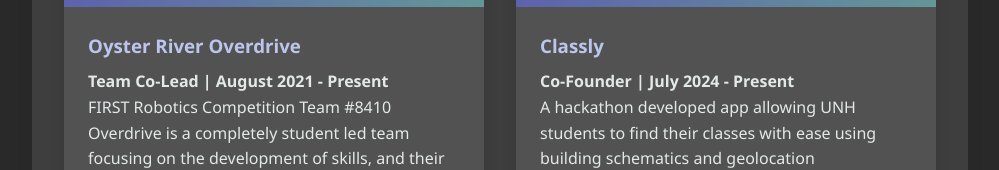
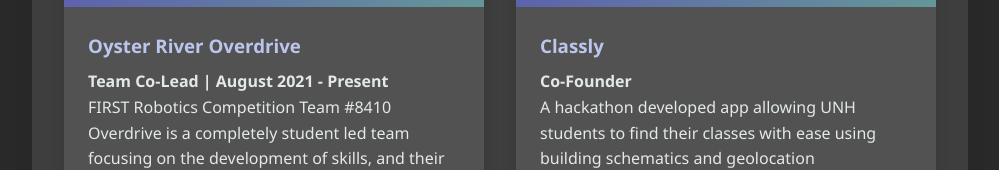
Before and after one commit to domcouture/domcouture.github.io, a plain HTML site: page projects.html in a window 1280 px wide. Shown: the part 1280-1450 px from the top of the page, without its empty margins (140-1139 px from the left). Drawn offline with Linux system fonts and the light colour scheme.

Commit message:
Update projects.html

```diff
--- a/projects.html
+++ b/projects.html
@@ -76,7 +76,7 @@
                         </div>
                         <div class="org-content">
                             <h3>Classly</h3>
-                            <p class="date"><b>Co-Founder | July 2024 - Present</b></p>
+                            <p class="date"><b>Co-Founder</b></p>
                             <p>A hackathon developed app allowing UNH students to find their classes with ease using building schematics and geolocation</p>
                         </div>
                     </div>
```
